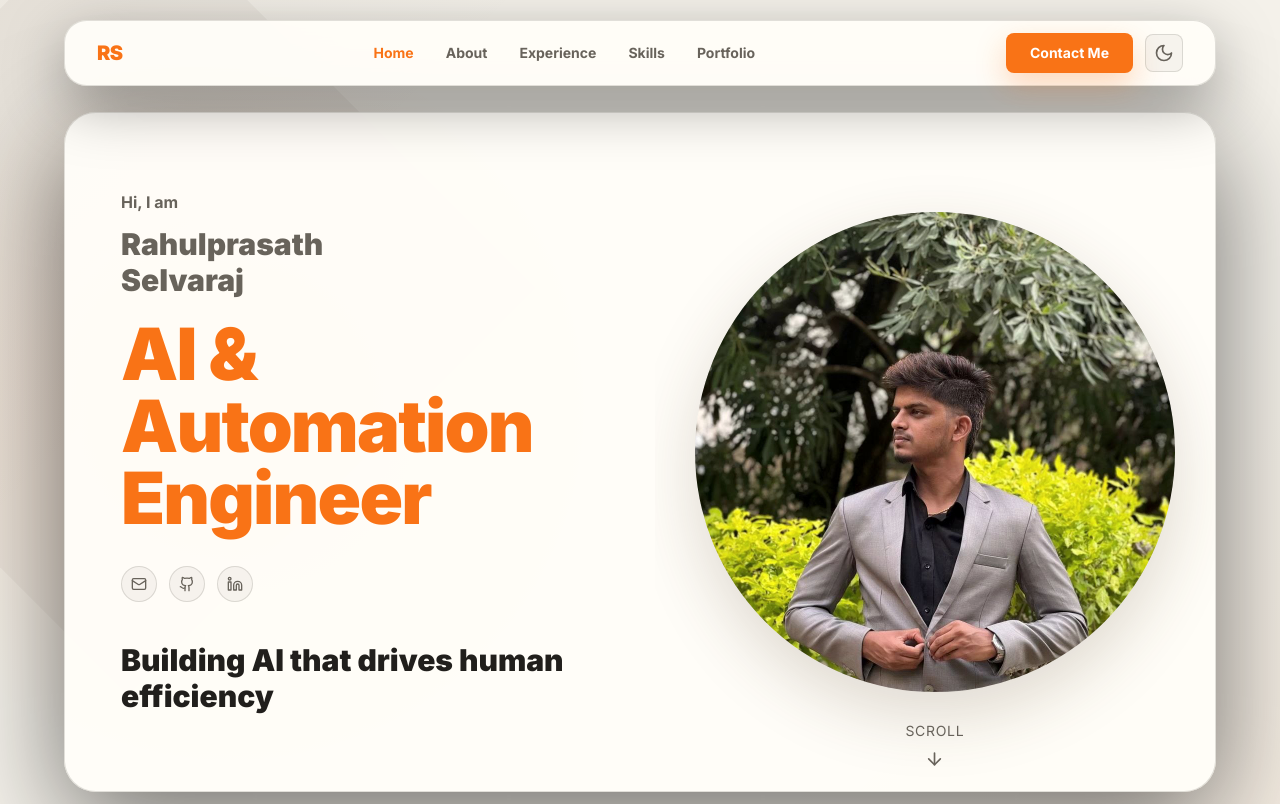
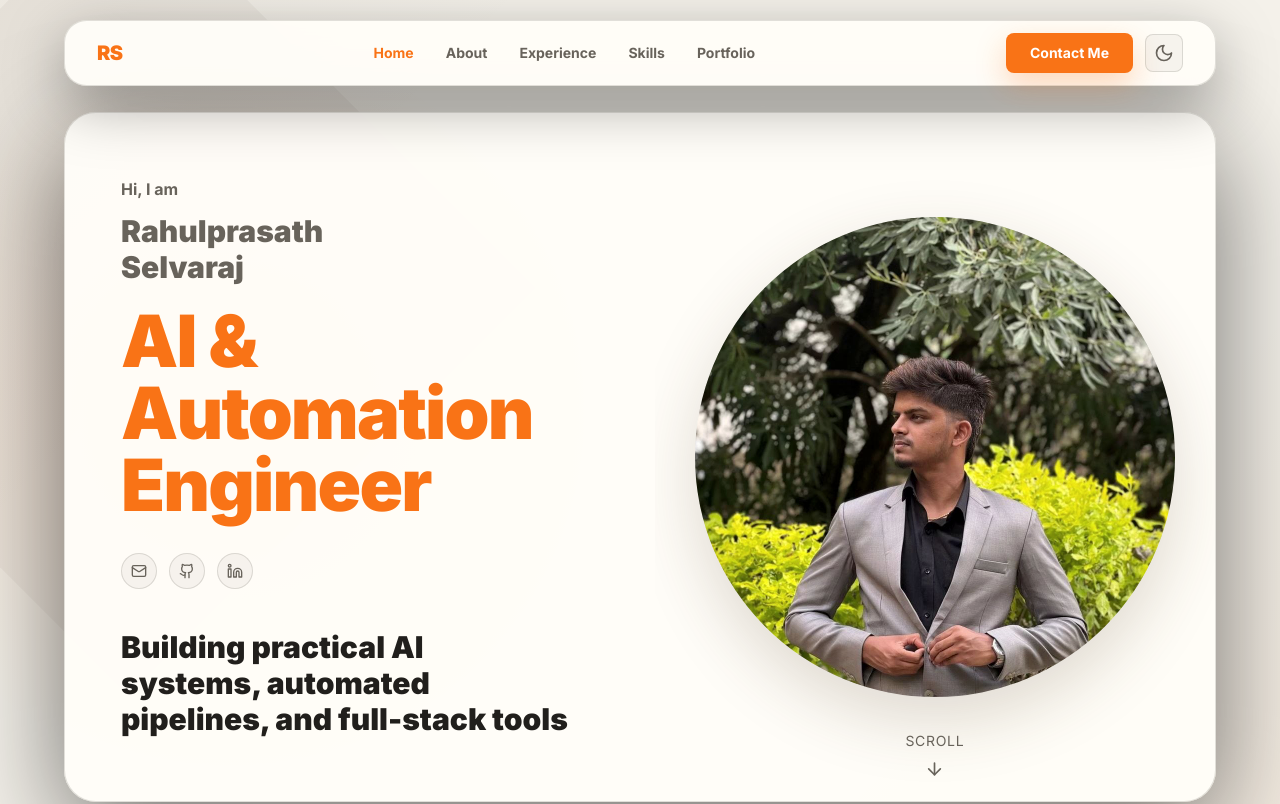
Before and after one commit to rahulprasath-s/portfolio, a Next.js app: page / in a window 1280 px wide. Shown: the top 804 px of the page. Built offline with nearby package versions, Linux system fonts and the light colour scheme.

Commit message:
Align hero and metadata with current role

```diff
--- a/app/layout.tsx
+++ b/app/layout.tsx
@@ -7,7 +7,7 @@ const inter = Inter({ subsets: ["latin"] });
 
 export const metadata: Metadata = {
   title: "Rahulprasath Selvaraj | Portfolio",
-  description: "M.Sc. Human and Artificial Intelligence student specializing in RAG systems, LLMs, and AI solutions. Portfolio showcasing projects, publications, and achievements.",
+  description: "AI & Automation Engineer building LLM applications, automated data pipelines, local RAG systems, computer vision tools, and full-stack AI products.",
 };
 
 export default function RootLayout({
--- a/components/Hero.tsx
+++ b/components/Hero.tsx
@@ -52,7 +52,7 @@ export default function Hero() {
               animate={{ opacity: 1, y: 0 }}
               transition={{ duration: 0.6, delay: 0.6 }}
             >
-              AI & Automation Engineer
+              {personalInfo.title}
             </motion.p>
 
             {/* Social Media Icons */}
@@ -104,7 +104,7 @@ export default function Hero() {
               animate={{ opacity: 1, y: 0 }}
               transition={{ duration: 0.6, delay: 0.9 }}
             >
-              Building AI that drives human efficiency
+              Building practical AI systems, automated pipelines, and full-stack tools
             </motion.p>
           </motion.div>
         </motion.div>
```
